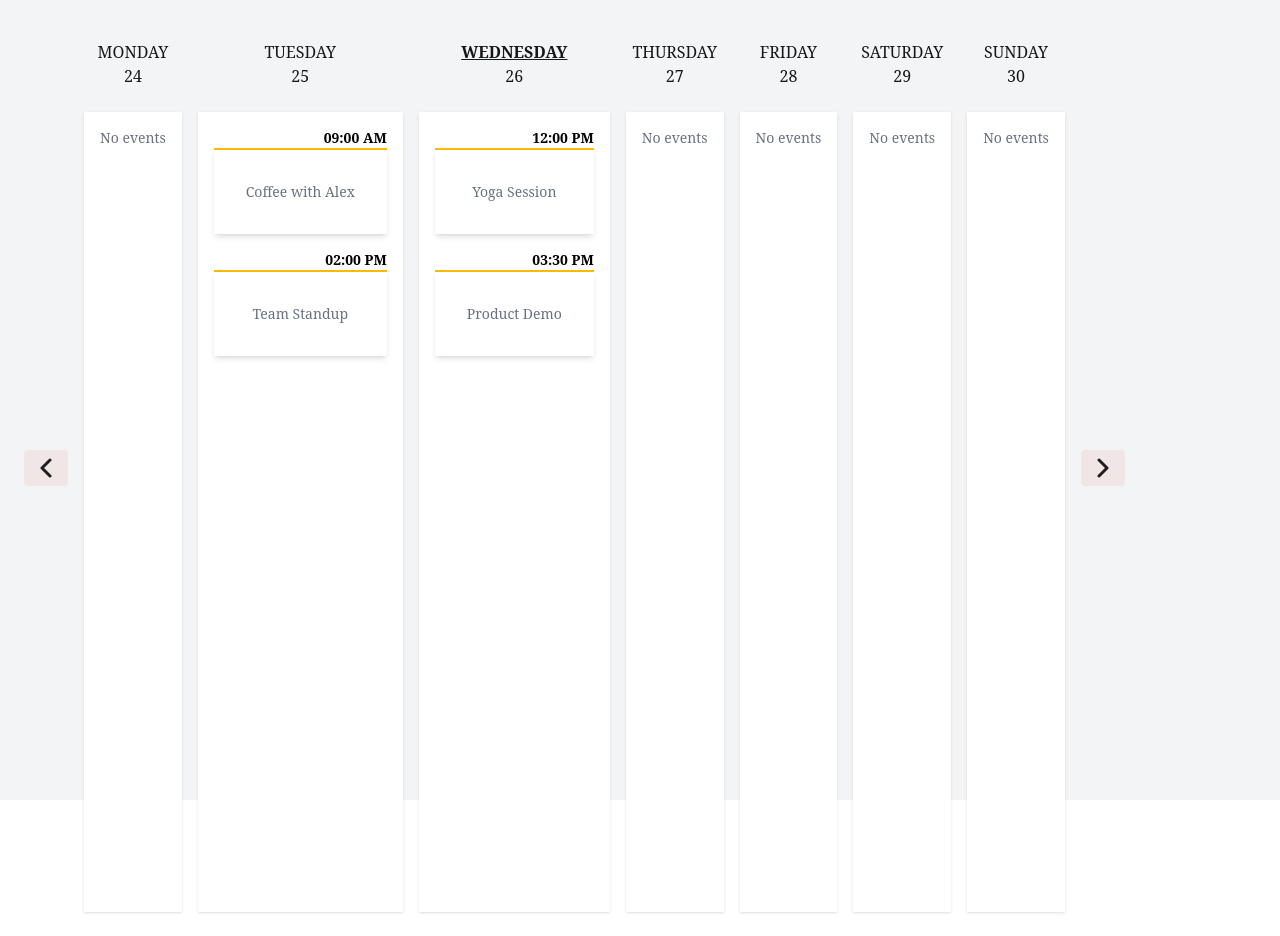
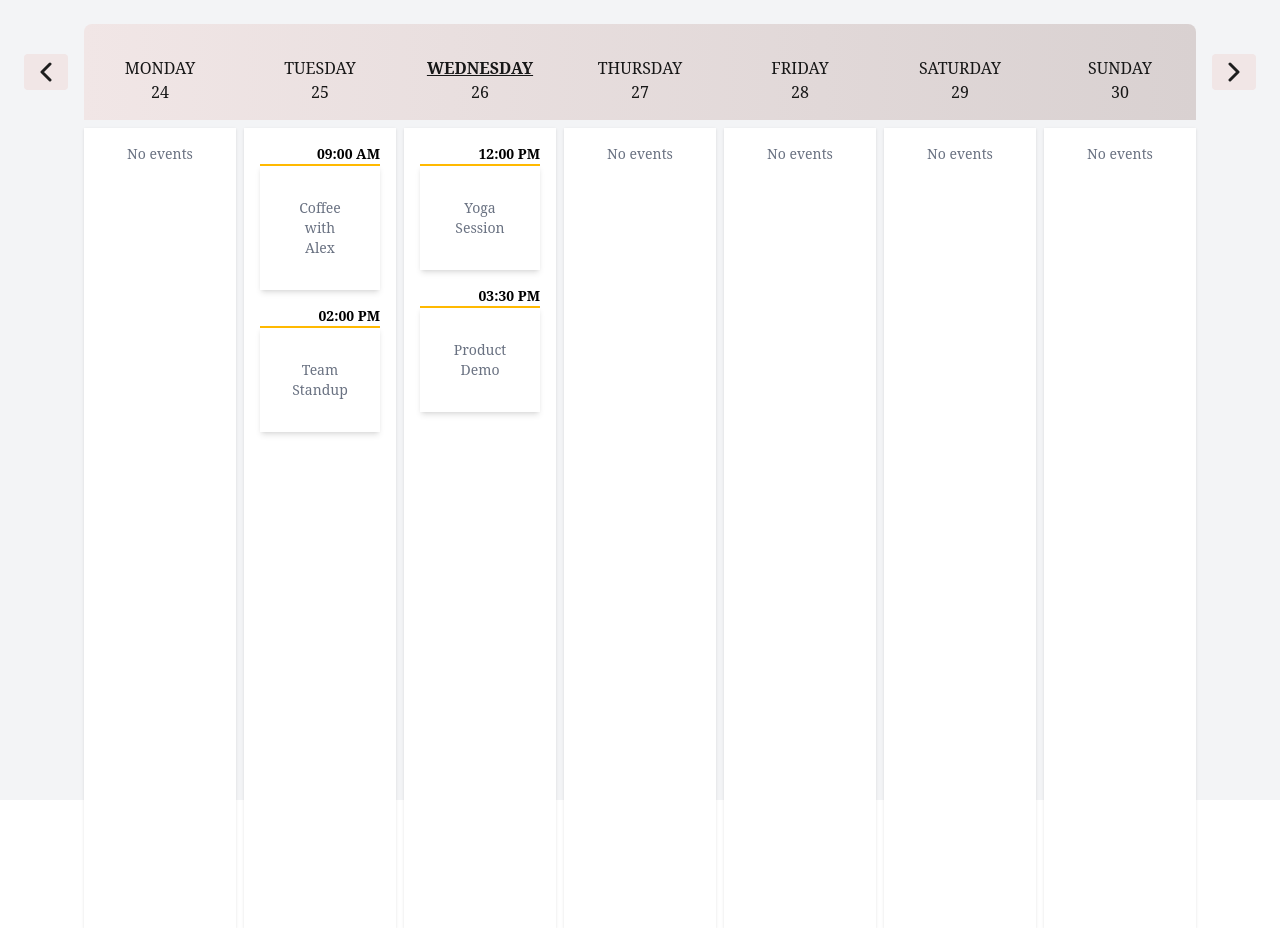
Before and after one commit to Saamiyah/kanbe, a Next.js app: page / in a window 1280 px wide. Built offline with nearby package versions, Linux system fonts and the light colour scheme.

Commit message:
add transition on week switch

```diff
--- a/app/components/multidayCalendar/MultiDayCalendar.tsx
+++ b/app/components/multidayCalendar/MultiDayCalendar.tsx
@@ -7,6 +7,7 @@ import { useMemo, useState } from "react";
 import ChevronLeft from "@/app/icons/ChevronLeft";
 import ChevronRight from "@/app/icons/ChevronRight";
 import DayColumn from "../dayColumn/DayColumn";
+import { motion } from "motion/react";
 
 type Props = {
   eventList: EventsByDate;
@@ -57,6 +58,13 @@ export default function MultiDayCalendar({ eventList, setEventList }: Props) {
           </button>
 
           {/* Week View */}
+
+          <motion.div
+            key={currentWeek.toDateString()}
+            className="grid grid-cols-7 gap-2 py-4 w-full h-24 bg-linear-to-r from-primary to-secondary rounded-t-lg"
+            animate={{ x: [150, 0] }} // Slide effect when clicking "Next"
+            transition={{ type: "spring", bounce: 0.2, duration: 0.5 }} // Smooth spring effect
+          >
             {weekDays.map((day, index) => {
               return (
                 <div className="flex flex-col gap-2" key={day.toString()}>
@@ -74,6 +82,7 @@ export default function MultiDayCalendar({ eventList, setEventList }: Props) {
                     </div>
                     <div>{format(day, "dd").padStart(2, "0")}</div>
                   </div>
+
                   <DayColumn
                     events={filteredEvents[day] || []}
                     setEventList={setEventList}
@@ -82,6 +91,7 @@ export default function MultiDayCalendar({ eventList, setEventList }: Props) {
                 </div>
               );
             })}
+          </motion.div>
 
           <button
             onClick={() => changeWeek(1)}
```
Lines whose indentation alone changed are shown as unchanged.
